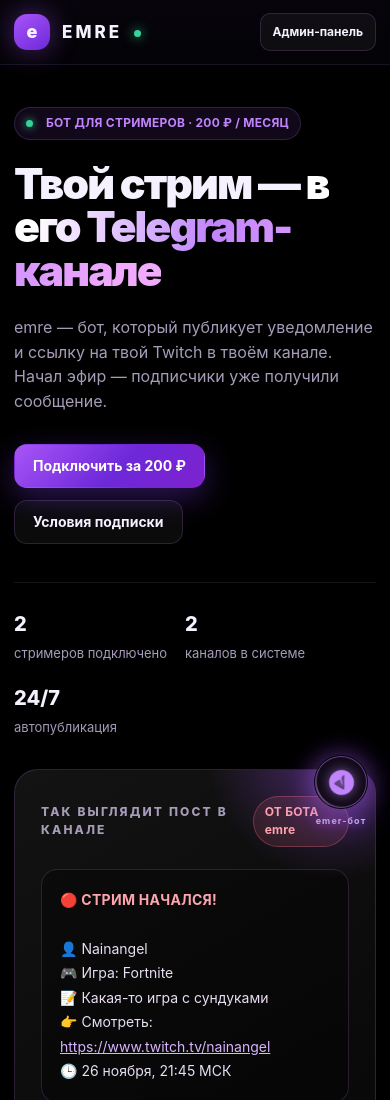
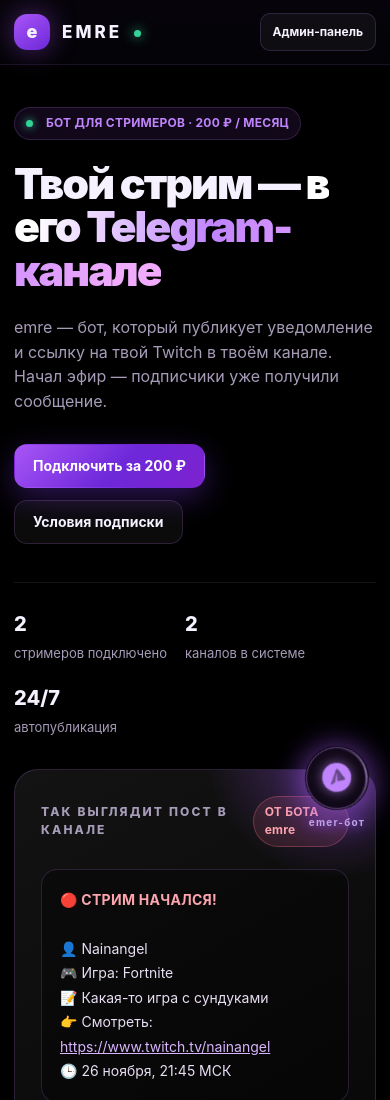
Before and after one commit to dimae9044-oss/emre-site, a plain HTML site: page index.html in a window 390 px wide. Shown: the top 1100 px of the page. Drawn offline with Linux system fonts and the light colour scheme.

Commit message:
Make Telegram orb larger and rotate whole icon

```diff
--- a/styles.css
+++ b/styles.css
@@ -698,13 +698,13 @@ p { color: var(--muted); }
 /* ---------- floating Telegram orb ---------- */
 .telegram-orb {
   position: fixed;
-  right: 26px;
-  bottom: 24px;
+  right: 24px;
+  bottom: 22px;
   z-index: 90;
   display: grid;
   justify-items: center;
-  gap: 7px;
-  width: 78px;
+  gap: 8px;
+  width: 94px;
   text-decoration: none;
   transition: transform 0.35s cubic-bezier(0.22, 1, 0.36, 1);
   -webkit-tap-highlight-color: transparent;
@@ -716,10 +716,10 @@ p { color: var(--muted); }
   position: absolute;
   top: 4px;
   left: 50%;
-  width: 76px;
-  height: 76px;
+  width: 90px;
+  height: 90px;
   border-radius: 50%;
-  background: radial-gradient(circle, rgba(192, 132, 252, 0.6) 0%, rgba(124, 58, 237, 0.28) 52%, transparent 72%);
+  background: radial-gradient(circle, rgba(192, 132, 252, 0.62) 0%, rgba(124, 58, 237, 0.3) 52%, transparent 72%);
   filter: blur(15px);
   transform: translateX(-50%);
   animation: orb-pulse 3.4s ease-in-out infinite;
@@ -728,8 +728,8 @@ p { color: var(--muted); }
 
 .telegram-orb__icon {
   position: relative;
-  width: 60px;
-  height: 60px;
+  width: 74px;
+  height: 74px;
   border-radius: 50%;
   display: grid;
   place-items: center;
@@ -737,9 +737,10 @@ p { color: var(--muted); }
   border: 1px solid rgba(192, 132, 252, 0.5);
   box-shadow:
     0 0 0 1px rgba(0, 0, 0, 0.9),
-    0 0 26px rgba(168, 85, 247, 0.45),
-    inset 0 0 20px rgba(168, 85, 247, 0.16);
+    0 0 30px rgba(168, 85, 247, 0.5),
+    inset 0 0 22px rgba(168, 85, 247, 0.18);
   overflow: hidden;
+  animation: orb-spin 9s linear infinite;
 }
 .telegram-orb__icon::before {
   content: "";
@@ -753,14 +754,14 @@ p { color: var(--muted); }
 }
 .telegram-orb__icon svg {
   position: relative;
-  width: 29px;
-  height: 29px;
+  width: 35px;
+  height: 35px;
   fill: #c084fc;
   filter: drop-shadow(0 0 7px rgba(192, 132, 252, 0.85));
   animation: orb-spin 16s linear infinite;
 }
 .telegram-orb__label {
-  font-size: 10px;
+  font-size: 11px;
   font-weight: 700;
   letter-spacing: 0.12em;
   color: #c9b6e8;
@@ -812,11 +813,11 @@ p { color: var(--muted); }
   .price { font-size: 56px; }
   .modal { padding: 20px; }
   .footer__inner { flex-direction: column; align-items: flex-start; }
-  .telegram-orb { right: 16px; bottom: 16px; width: 66px; gap: 6px; }
-  .telegram-orb__icon { width: 52px; height: 52px; }
-  .telegram-orb__icon svg { width: 25px; height: 25px; }
-  .telegram-orb__glow { width: 66px; height: 66px; }
-  .telegram-orb__label { font-size: 9px; }
+  .telegram-orb { right: 14px; bottom: 14px; width: 78px; gap: 6px; }
+  .telegram-orb__icon { width: 62px; height: 62px; }
+  .telegram-orb__icon svg { width: 29px; height: 29px; }
+  .telegram-orb__glow { width: 76px; height: 76px; }
+  .telegram-orb__label { font-size: 10px; }
 }
 
 @media (max-width: 380px) {
```
